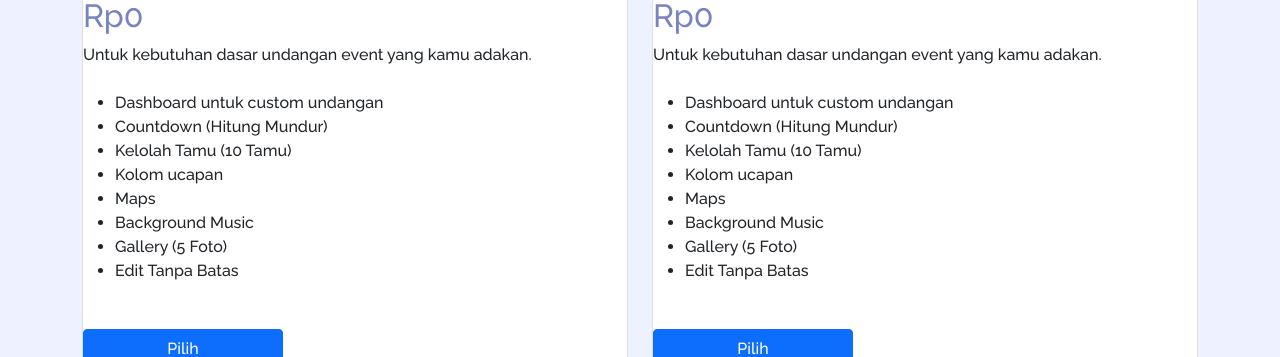
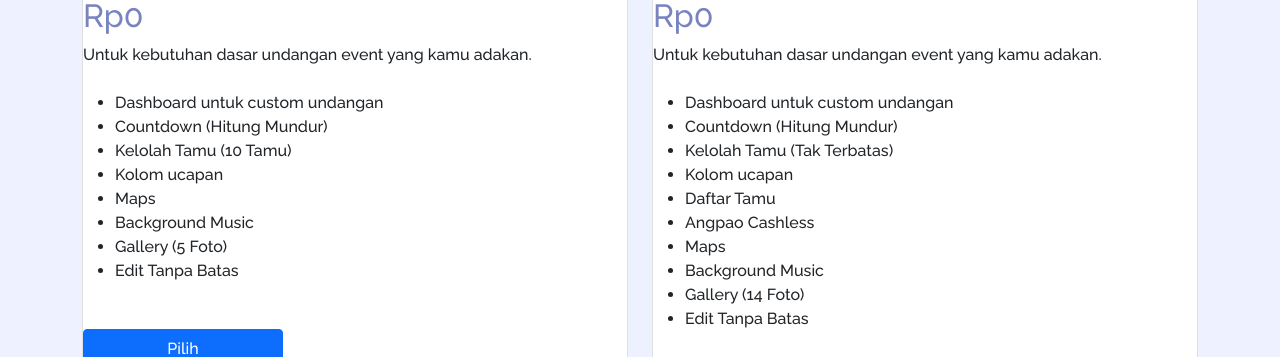
Before and after one commit to AngelNikijuluw/-Massive-Group-UNITE, a React (Create React App) app: page / in a window 1280 px wide. Shown: the part 2060-2417 px from the top of the page. Built offline with nearby package versions, Linux system fonts and the light colour scheme.

Commit message:
Update Home4.js

```diff
--- a/src/pages/Home/Home4.js
+++ b/src/pages/Home/Home4.js
@@ -47,11 +47,13 @@ function Home4() {
                     <li>
                     Dashboard untuk custom undangan</li>
                     <li>Countdown (Hitung Mundur)</li>
-                    <li>Kelolah Tamu (10 Tamu)</li>
+                    <li>Kelolah Tamu (Tak Terbatas)</li>
                     <li>Kolom ucapan</li>
+                    <li>Daftar Tamu</li>
+                    <li>Angpao Cashless</li>
                     <li>Maps</li>
                     <li>Background Music</li>
-                    <li>Gallery (5 Foto)</li>
+                    <li>Gallery (14 Foto)</li>
                     <li>Edit Tanpa Batas</li>
                  </ul>
                  <div>
```
